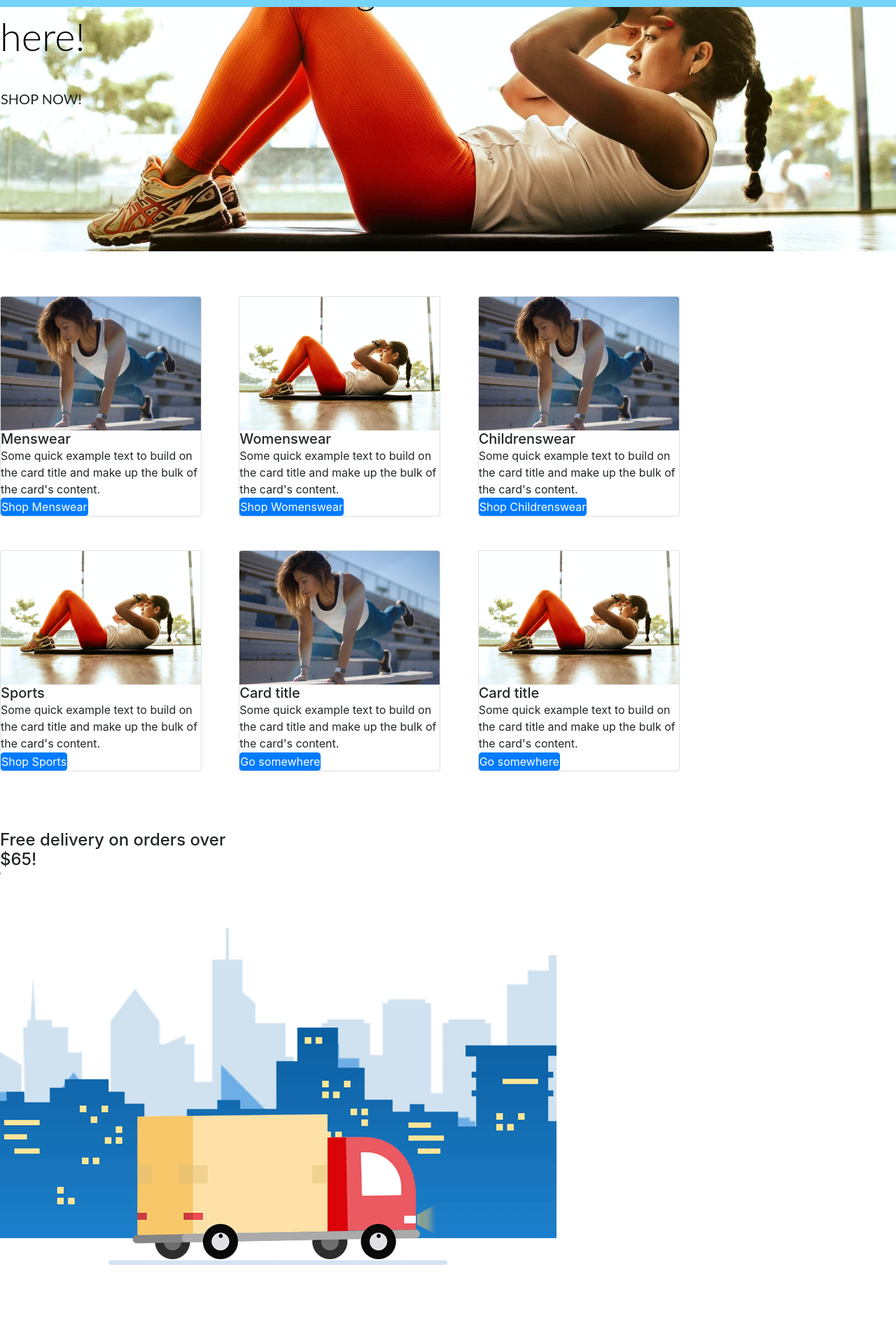
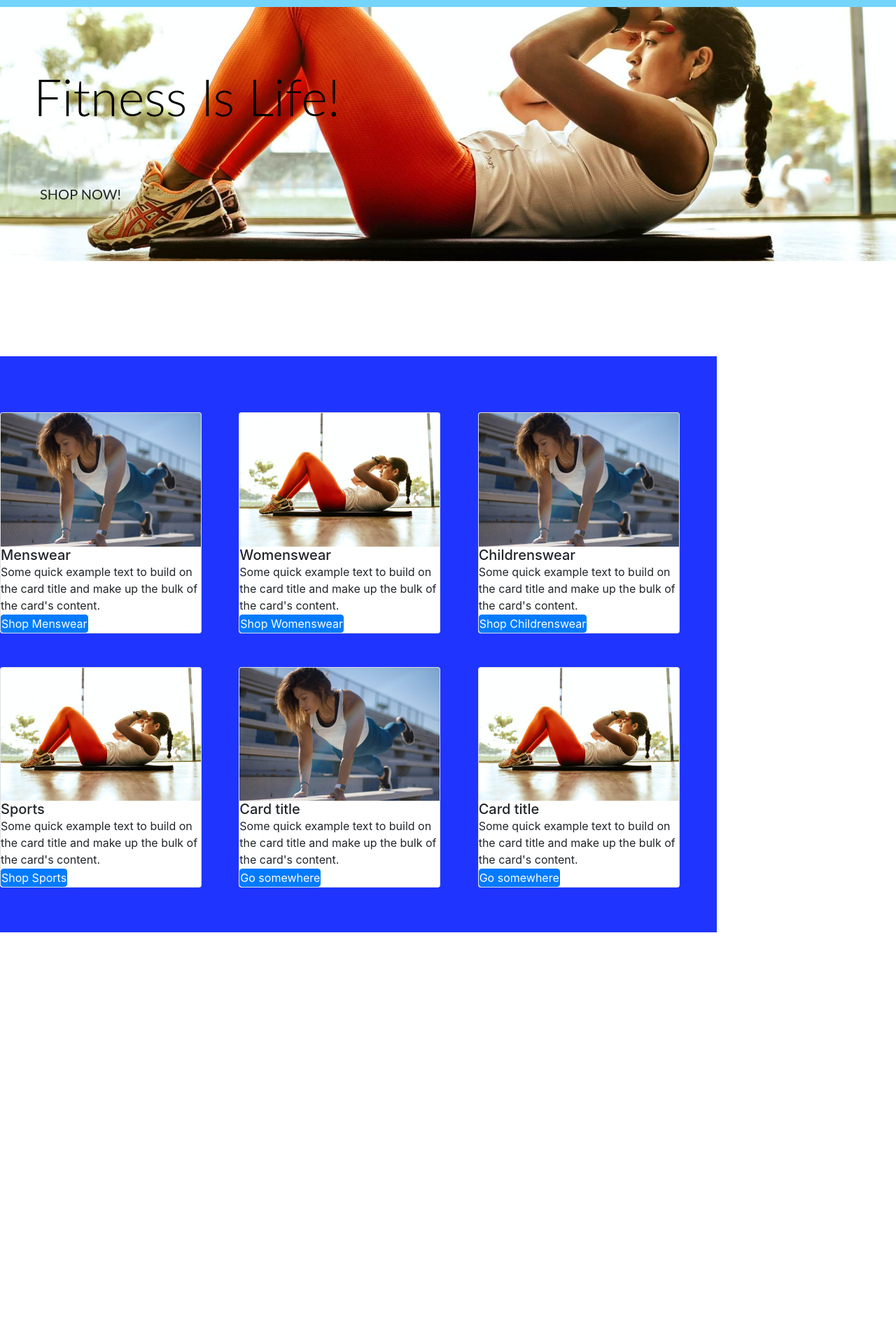
Before and after one commit to Code-Institute-Submissions/StephenJ2020-Sportmaster_JanResub, a Django app: page / in a window 1280 px wide. Shown: the part 145-2048 px from the top of the page at 70% size. After the commit the page ends 1477 px from the top, so only its background shows below. Run offline with Django 3.2, Linux system fonts and the light colour scheme; some libraries are stand-ins or nearby versions.

Commit message:
style: Update layout and add bootstrap style classes

```diff
--- a/home/templates/home/index.html
+++ b/home/templates/home/index.html
@@ -3,14 +3,14 @@
 
 {% block page_header %}
     <div class="container-fluid mt-5 pt-5 hp-hero">
-        <div class="row">
-            <div class="col-7 col-md-6">
-                <h1 class="display-4">
-                    Checkout our full range here!
+        <div class="row mt-5">
+            <div class="col-7 col-md-6" id="cta">
+                <h1 class="d-none d-lg-flex display-3 mt-5 pt-5 ml-5">
+                    Fitness Is Life!
                 </h1>
-                <div class="my-4">
+                <div class="mt-0 my-md-4">
                     <p>
-                        <a href="" class="btn-shop-now btn btn-lg rounded-0 py-3 fs-3">SHOP NOW!</a>
+                        <a href="{% url 'products' %}" class="btn-shop-now btn btn-lg rounded-1 m-2 m-md-5 p-2">SHOP NOW!</a>
                     </p>
                 </div>
             </div>
@@ -19,16 +19,20 @@
 {% endblock %}
 
 {% block content %}
-   <div class="container bg-dark-blue my-5">
+    <br class="d-none d-md-flex">
+    <section class="container-fluid bg-dark-blue my-3 my-lg-5 py-3 py-lg-5" >
+        <div class="container bg-medium-blue my-3 py-3 py-lg-5">
             <div class="row mt-3">
                 <div class="col my-3">
                     <div class="card" style="width: 18rem;">
                         <img src="{{ MEDIA_URL }}homepage-hero1.jpg" class="card-img-top" alt="...">
                         <div class="card-body">
                             <h5 class="card-title">Menswear</h5>
-                       <p class="card-text">Some quick example text to build on the card title and make up the bulk of
+                            <p class="card-text">Some quick example text to build on the card title and make up the bulk
+                                of
                                 the card's content.</p>
-                       <a href="{% url 'products' %}?category=mens_clothing,mens_shoes,mens_accessories" class="btn btn-primary">Shop Menswear</a>
+                            <a href="{% url 'products' %}?category=mens_clothing,mens_shoes,mens_accessories"
+                                class="btn btn-primary">Shop Menswear</a>
                         </div>
                     </div>
                 </div>
@@ -37,9 +41,11 @@
                         <img src="{{ MEDIA_URL }}homepage-hero.jpg" class="card-img-top" alt="...">
                         <div class="card-body">
                             <h5 class="card-title">Womenswear</h5>
-                       <p class="card-text">Some quick example text to build on the card title and make up the bulk of
+                            <p class="card-text">Some quick example text to build on the card title and make up the bulk
+                                of
                                 the card's content.</p>
-                       <a href="{% url 'products' %}?category=womens_clothing,womens_shoes,womens_accessories" class="btn btn-primary">Shop Womenswear</a>
+                            <a href="{% url 'products' %}?category=womens_clothing,womens_shoes,womens_accessories"
+                                class="btn btn-primary">Shop Womenswear</a>
                         </div>
                     </div>
                 </div>
@@ -48,9 +54,11 @@
                         <img src="{{ MEDIA_URL }}homepage-hero1.jpg" class="card-img-top" alt="...">
                         <div class="card-body">
                             <h5 class="card-title">Childrenswear</h5>
-                       <p class="card-text">Some quick example text to build on the card title and make up the bulk of
+                            <p class="card-text">Some quick example text to build on the card title and make up the bulk
+                                of
                                 the card's content.</p>
-                       <a href="{% url 'products' %}?category=childrens_clothing,childrens_shoes,childrens_accessories" class="btn btn-primary">Shop Childrenswear</a>
+                            <a href="{% url 'products' %}?category=childrens_clothing,childrens_shoes,childrens_accessories"
+                                class="btn btn-primary">Shop Childrenswear</a>
                         </div>
                     </div>
                 </div>
@@ -61,9 +69,11 @@
                         <img src="{{ MEDIA_URL }}homepage-hero.jpg" class="card-img-top" alt="...">
                         <div class="card-body">
                             <h5 class="card-title">Sports</h5>
-                       <p class="card-text">Some quick example text to build on the card title and make up the bulk of
+                            <p class="card-text">Some quick example text to build on the card title and make up the bulk
+                                of
                                 the card's content.</p>
-                       <a href="{% url 'products' %}?category=football,rugby,gaa" class="btn btn-primary">Shop Sports</a>
+                            <a href="{% url 'products' %}?category=football,rugby,gaa" class="btn btn-primary">Shop
+                                Sports</a>
                         </div>
                     </div>
                 </div>
@@ -72,7 +82,8 @@
                         <img src="{{ MEDIA_URL }}homepage-hero1.jpg" class="card-img-top" alt="...">
                         <div class="card-body">
                             <h5 class="card-title">Card title</h5>
-                       <p class="card-text">Some quick example text to build on the card title and make up the bulk of
+                            <p class="card-text">Some quick example text to build on the card title and make up the bulk
+                                of
                                 the card's content.</p>
                             <a href="#" class="btn btn-primary">Go somewhere</a>
                         </div>
@@ -83,7 +94,8 @@
                         <img src="{{ MEDIA_URL }}homepage-hero.jpg" class="card-img-top" alt="...">
                         <div class="card-body">
                             <h5 class="card-title">Card title</h5>
-                       <p class="card-text">Some quick example text to build on the card title and make up the bulk of
+                            <p class="card-text">Some quick example text to build on the card title and make up the bulk
+                                of
                                 the card's content.</p>
                             <a href="#" class="btn btn-primary">Go somewhere</a>
                         </div>
@@ -91,12 +103,14 @@
                 </div>
             </div>
         </div>
-   <div class="container delivery my-5">
+
+    </section>
+    <!-- <div class="container delivery my-5">
         <div class="row my-3">
             <div class="col-10 col-md-6 col-lg-4">
                 <h4 class="my-1">Free delivery on orders over ${{ free_delivery_threshold }}!</h4>
                 <img src="{{ MEDIA_URL }}delivery.png" alt="Colourful sketch of a delivery van">
             </div>
         </div>
-   </div>
+    </div> -->
 {% endblock %}
```
Lines whose indentation alone changed are shown as unchanged.
